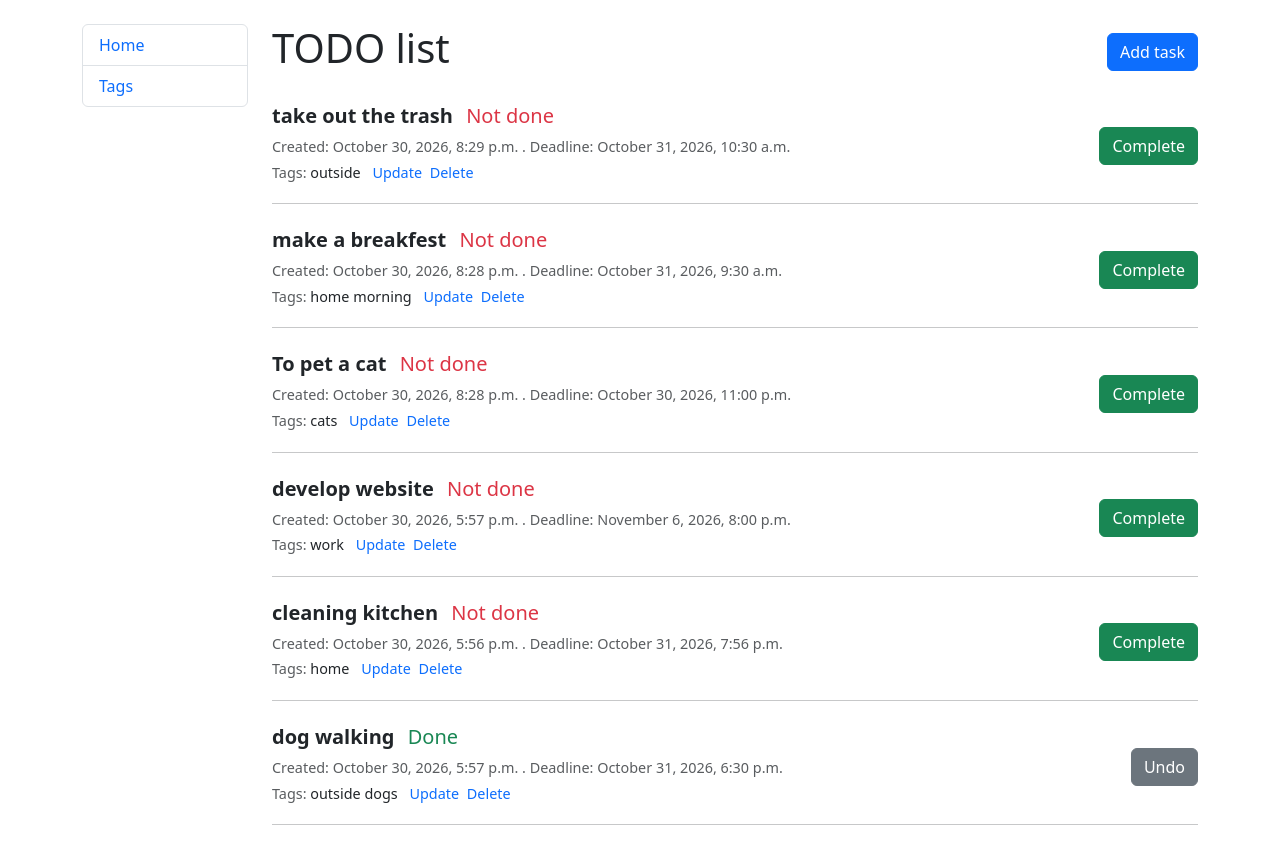
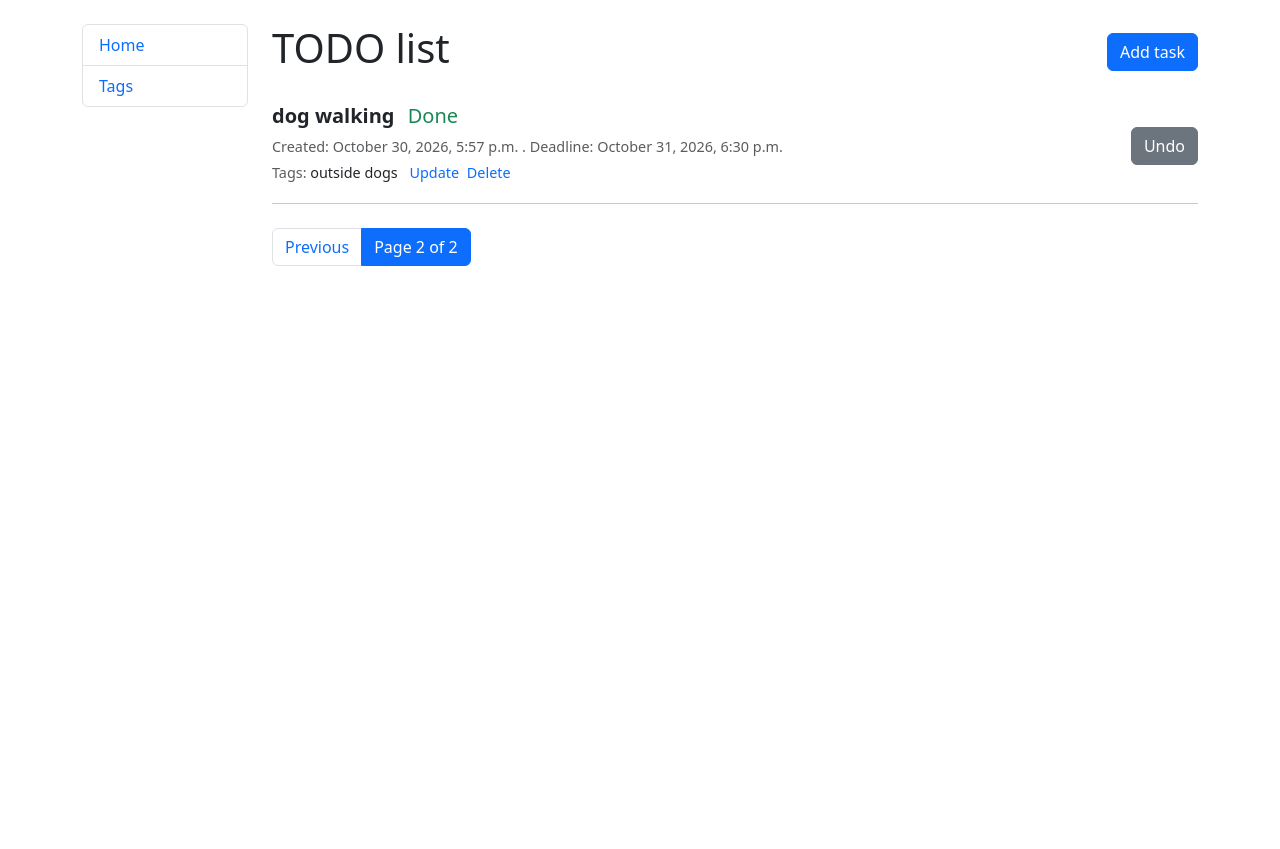
Before and after one commit to oleksijgrabovij/todo-list, a Django app: page /?page=2 in a window 1280 px wide. After the commit the page ends 266 px from the top, so only its background shows below. Run offline with Django 5.2, Linux system fonts and the light colour scheme; data comes from the database, SQL or seed files in the repository; both versions use the stored data as it was after the commit.

Commit message:
refactor: address mentor review feedback (POST toggle, prefetch, pagination, tests, env, readme)

```diff
--- a/todo/templates/todo/task_list.html
+++ b/todo/templates/todo/task_list.html
@@ -46,11 +46,14 @@
 
                 <!-- Complete/Undo button -->
                 <div>
-                    {% if task.is_done %}
-                        <a href="{% url 'todo:task-toggle' pk=task.id %}" class="btn btn-secondary">Undo</a>
-                    {% else %}
-                        <a href="{% url 'todo:task-toggle' pk=task.id %}" class="btn btn-success">Complete</a>
-                    {% endif %}
+                    <form action="{% url 'todo:task-toggle' pk=task.id %}" method="post" style="display: inline;">
+                        {% csrf_token %}
+                        {% if task.is_done %}
+                            <button type="submit" class="btn btn-secondary">Undo</button>
+                        {% else %}
+                            <button type="submit" class="btn btn-success">Complete</button>
+                        {% endif %}
+                    </form>
                 </div>
             </div>
             <hr>
@@ -59,4 +62,26 @@
         <p>No tasks yet.</p>
     {% endfor %}
 </div>
+<!-- Pagination controls -->
+{% if is_paginated %}
+  <nav aria-label="Page navigation" class="mt-4">
+    <ul class="pagination">
+      {% if page_obj.has_previous %}
+        <li class="page-item">
+          <a class="page-link" href="?page={{ page_obj.previous_page_number }}">Previous</a>
+        </li>
+      {% endif %}
+
+      <li class="page-item active">
+        <span class="page-link">Page {{ page_obj.number }} of {{ page_obj.paginator.num_pages }}</span>
+      </li>
+
+      {% if page_obj.has_next %}
+        <li class="page-item">
+          <a class="page-link" href="?page={{ page_obj.next_page_number }}">Next</a>
+        </li>
+      {% endif %}
+    </ul>
+  </nav>
+{% endif %}
 {% endblock %}
--- a/todo/views.py
+++ b/todo/views.py
@@ -1,6 +1,5 @@
-from django.shortcuts import render, get_object_or_404, redirect
+from django.shortcuts import get_object_or_404, redirect
 from django.views import generic, View
-from django.views.generic import UpdateView, DeleteView
 from todo.models import Task, Tag
 from django.urls import reverse_lazy
 from todo.forms import TaskForm, TagForm
@@ -8,10 +7,13 @@ from todo.forms import TaskForm, TagForm
 
 class TaskListView(generic.ListView):
     model = Task
+    queryset = Task.objects.prefetch_related("tags")
+    paginate_by = 5 # Number of tasks per page
 
 
 class TagListView(generic.ListView):
     model = Tag
+    paginate_by = 5 # Number of tags per page
 
 
 class TagCreateView(generic.CreateView):
@@ -49,7 +51,7 @@ class TaskDeleteView(generic.DeleteView):
 
 
 class TaskStatusUpdateView(View):
-    def get(self, request, pk):
+    def post(self, request, pk):
         task = get_object_or_404(Task, pk=pk) # Get task or return 404 error
         task.is_done = not task.is_done # Toggle the boolean status
         task.save() # Save changes to the database
```
Also changed, not shown: main.py (deleted, +0 -16 lines), todo/templates/todo/tag_list.html (+22 -0 lines), todo/tests.py (+57 -1 lines), todo_project/settings.py (+6 -2 lines), README.md (added), db.sqlite3, 2 other files.
